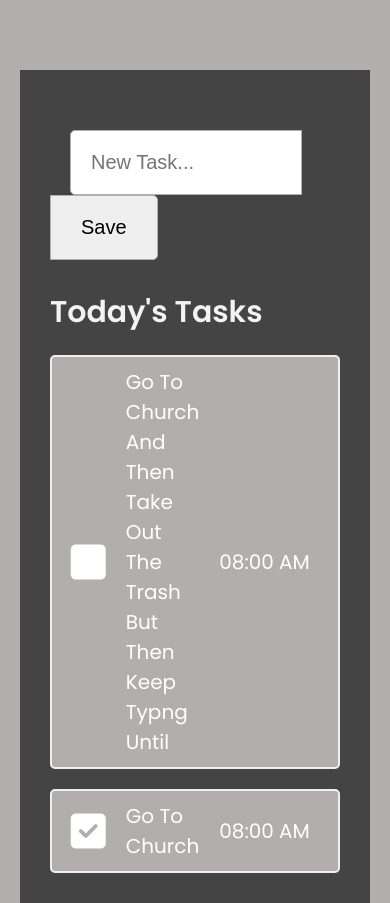
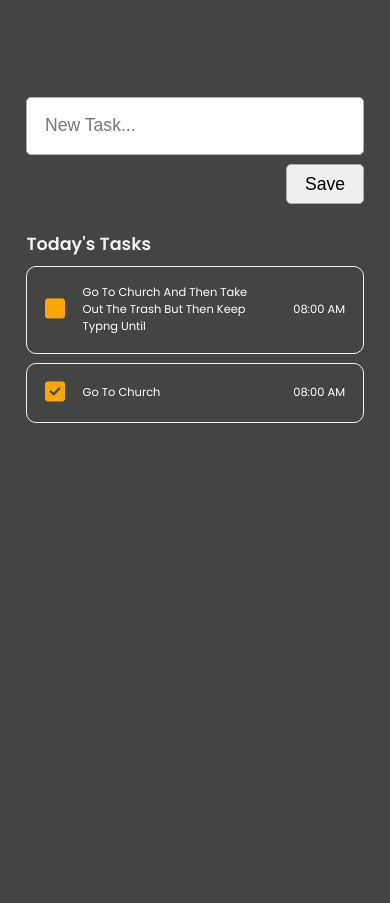
Before and after one commit to EmemEdimo/ToDoList, a plain HTML site: page index.html in a window 390 px wide. After the commit the page ends 844 px from the top, so only its background shows below. Drawn offline with Linux system fonts and the light colour scheme.

Commit message:
Fixed responsiveness

```diff
--- a/style.css
+++ b/style.css
@@ -12,7 +12,8 @@ html {
 body {
   font-family: 'Poppins', sans-serif;
   color: #f3f3f3;
-  background-color: #b3aeae;
+  /* background-color: #b3aeae; */
+  background-color: #444;
   height: 100vh;
   padding: 2rem;
 }
@@ -21,12 +22,15 @@ body {
   position: relative;
   background-color: #444;
   max-width: 100rem;
+  /* width: 80vw; */
   margin: 5rem auto;
   padding: 3rem;
 }
 
 .controls {
   margin: 3rem auto;
+  display: flex;
+  gap: 1rem;
 }
 
 #user-input {
@@ -38,11 +42,9 @@ body {
   border-bottom-left-radius: 5px;
   margin-left: 2rem;
   transition: all 0.75s ease;
-  /* display: inline-block; */
 }
 
 #user-input:focus {
-  /* outline: none; */
   outline-color: #b3aeae;
 }
 
@@ -70,16 +72,16 @@ li {
   font-size: 2rem;
   color: #ffffff;
   text-transform: capitalize;
-  /* font-weight: 600; */
   border: 2px solid #f0f0f0;
   border-radius: 5px;
-  /* margin-bottom: 10px; */
-  background-color: #b3aeae;
+  /* background-color: #b3aeae; */
+  background-color: #444;
   margin-top: 2rem;
   transition: all 0.75s ease;
 }
 
 .time {
+  text-align: right;
   margin-left: auto;
   /* border: 1px solid red; */
   justify-self: flex-end;
@@ -89,4 +91,57 @@ li {
 i {
   justify-self: flex-start;
   cursor: pointer;
+  color: orange;
+  background-color: #444;
 }
+
+@media (max-width: 600px) {
+  .controls {
+    flex-direction: column;
+    /* flex-wrap: wrap; */
+  }
+  #user-input {
+    width: 100%;
+    align-self: center;
+    margin-left: 0;
+    border-radius: 5px;
+  }
+  #btnsave {
+    align-self: flex-end;
+    border-radius: 5px;
+  }
+
+  li {
+    font-size: 1.5rem;
+  }
+}
+
+@media (max-width: 400px) {
+  html {
+    font-size: 55%;
+  }
+
+  .container {
+    padding: 1rem;
+  }
+
+  #btnsave {
+    padding: 1rem 2rem;
+  }
+
+  h1 {
+    font-size: 2rem;
+  }
+
+  li {
+    margin-top: 1rem;
+    font-size: 1.3rem;
+    border: 1px solid #f0f0f0;
+    border-radius: 10px;
+    padding: 2rem;
+  }
+
+  .time {
+    min-width: 7rem;
+  }
+}
```
